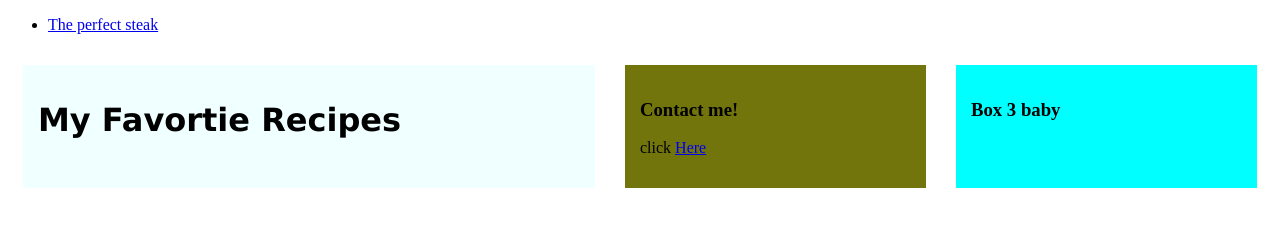
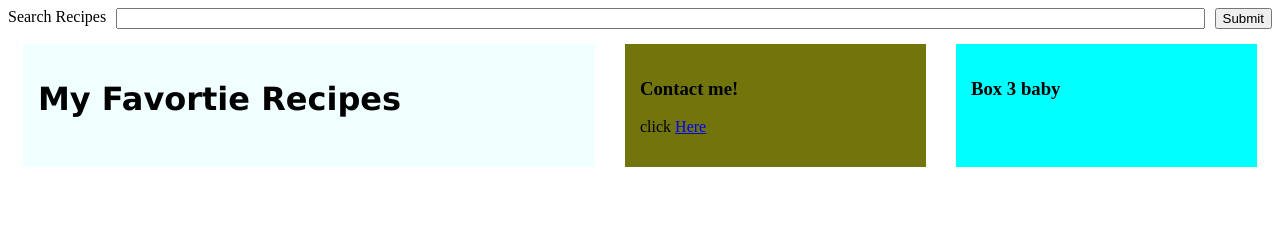
Before and after one commit to djhall22/daves-tackle, a plain HTML site: page Pages/index.html in a window 1280 px wide. Drawn offline with Linux system fonts and the light colour scheme.

Commit message:
flexbox search bar added

```diff
--- a/Pages/css/style.css
+++ b/Pages/css/style.css
@@ -24,3 +24,15 @@
   background-color: cyan;
   margin: 15px;
 }
+
+.search {
+  display: flex;
+  gap: 10px;
+}
+
+.search label {
+}
+
+.search .text {
+  flex: 1;
+}
--- a/Pages/index.html
+++ b/Pages/index.html
@@ -9,11 +9,11 @@
   </head>
   <body>
     <header>
-      <nav>
-        <ul>
-          <li><a href="steak.html">The perfect steak</a></li>
-        </ul>
-      </nav>
+      <form class="search" action="">
+        <label for="search">Search Recipes</label>
+        <input class="text" type="text" id="search" />
+        <input class="submit" type="submit" />
+      </form>
     </header>
     <main>
       <div class="flex-container">
```
